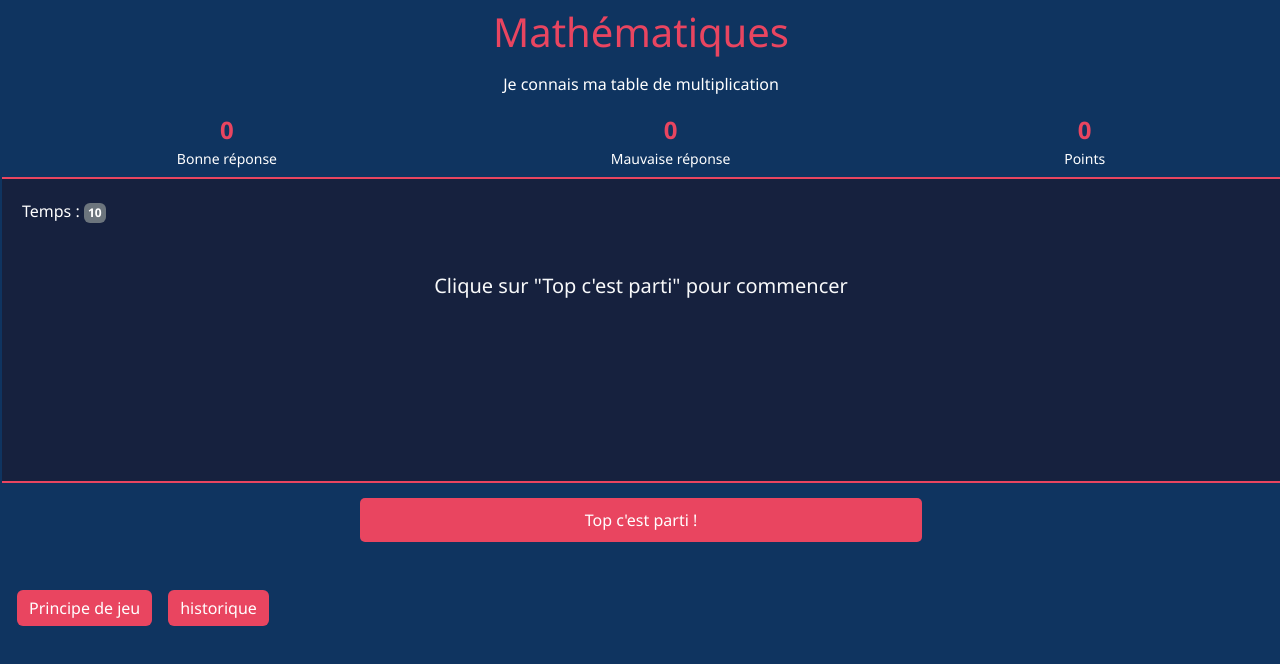
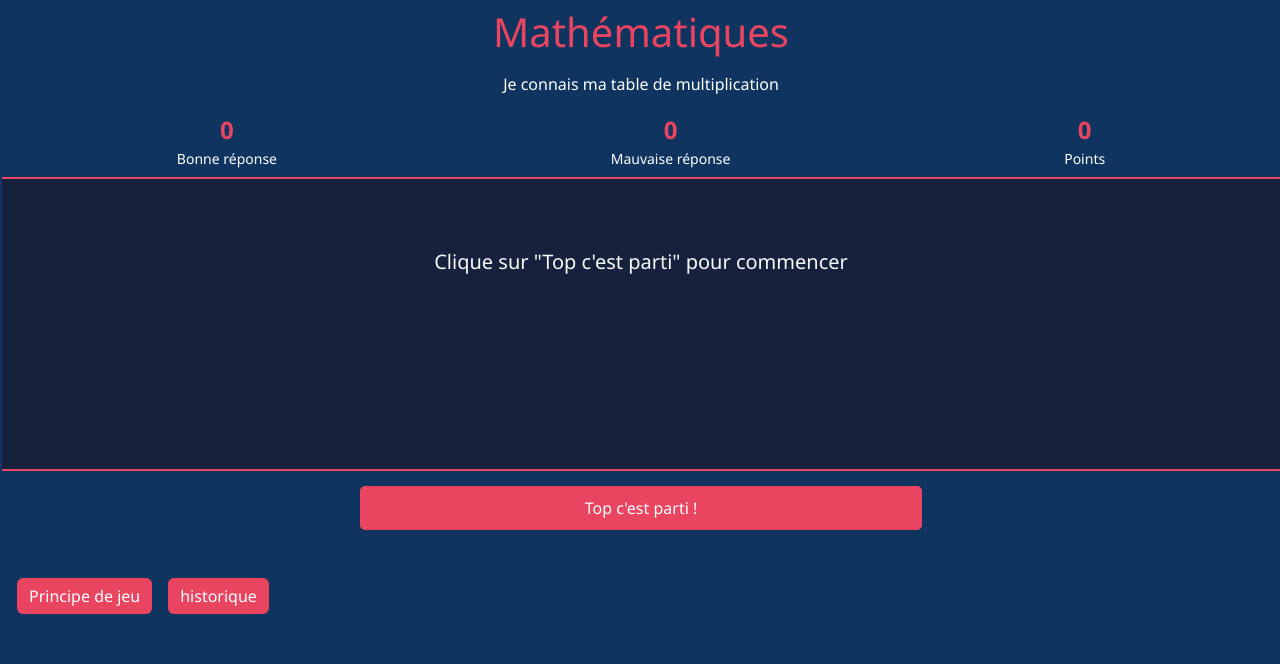
Before and after one commit to diabvass/jeux, a React (Vite) app: page / in a window 1280 px wide. Shown: the top 664 px of the page. Built offline with nearby package versions, Linux system fonts and the light colour scheme.

Commit message:
historique reorganisation

```diff
--- a/src/components/multiplication/table.jsx
+++ b/src/components/multiplication/table.jsx
@@ -30,23 +30,22 @@ export const Multiplication = () => {
     setEnJeu(true);
   };
   const verifier = (c, i) => {
-    let s = false
+    let s = false;
     if (clique !== null || !enjeu) return;
 
     clearTimeout(time.current);
     setClique(i);
 
-
     if (c === multi.reponse) {
       setGain((e) => e + 1);
       setPoint((e) => e + 2);
-      s = true
+      s = true;
     } else {
       setPerte((e) => e + 1);
       setPoint((e) => e - 4);
     }
-    let sauver = `${multi.m} × ${multi.n} = ${c}`
-    Sauvegarde(sauver,s)
+    let sauver = `${multi.m} × ${multi.n} = ${c}`;
+    Sauvegarde(sauver, s);
     time.current = setTimeout(() => {
       setClique(null);
       setMulti(questions());
@@ -95,10 +94,6 @@ export const Multiplication = () => {
           </div>
         </div>
         <div className="place m-1 flex-grow-1 overflow-y-auto p-3">
-          Temps :{" "}
-          <Badge bg="secondary" className="p-1">
-            10
-          </Badge>
           <div className="mt-3 text-light text-center">
             {enjeu ? (
               <>
@@ -139,7 +134,7 @@ export const Multiplication = () => {
             </Button>
           </div>
           <div className="text-start small mt-5">
-          <Principe />
+            <Principe />
           </div>
         </div>
       </div>
```
Also changed, not shown: src/components/multiplication/temps.jsx (added).
